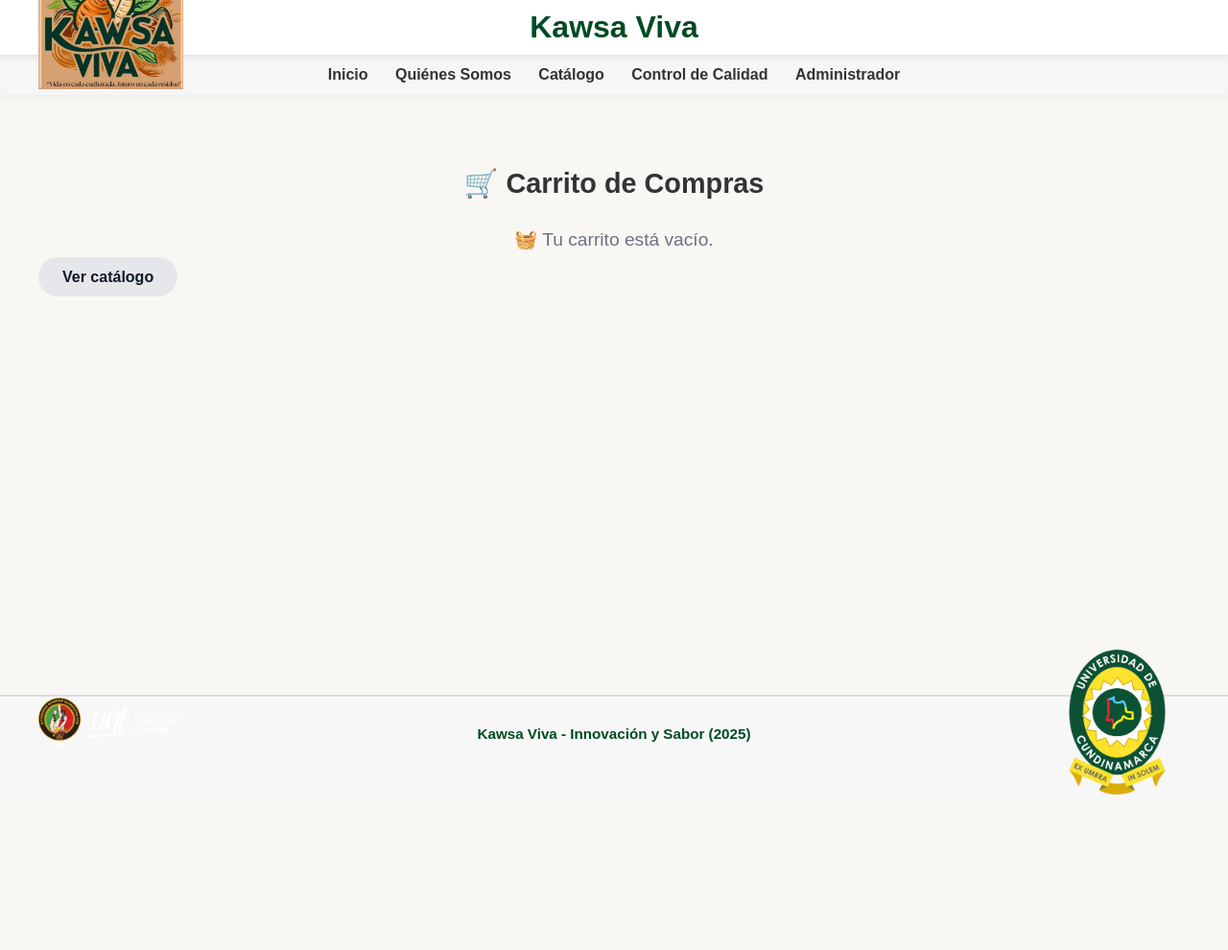
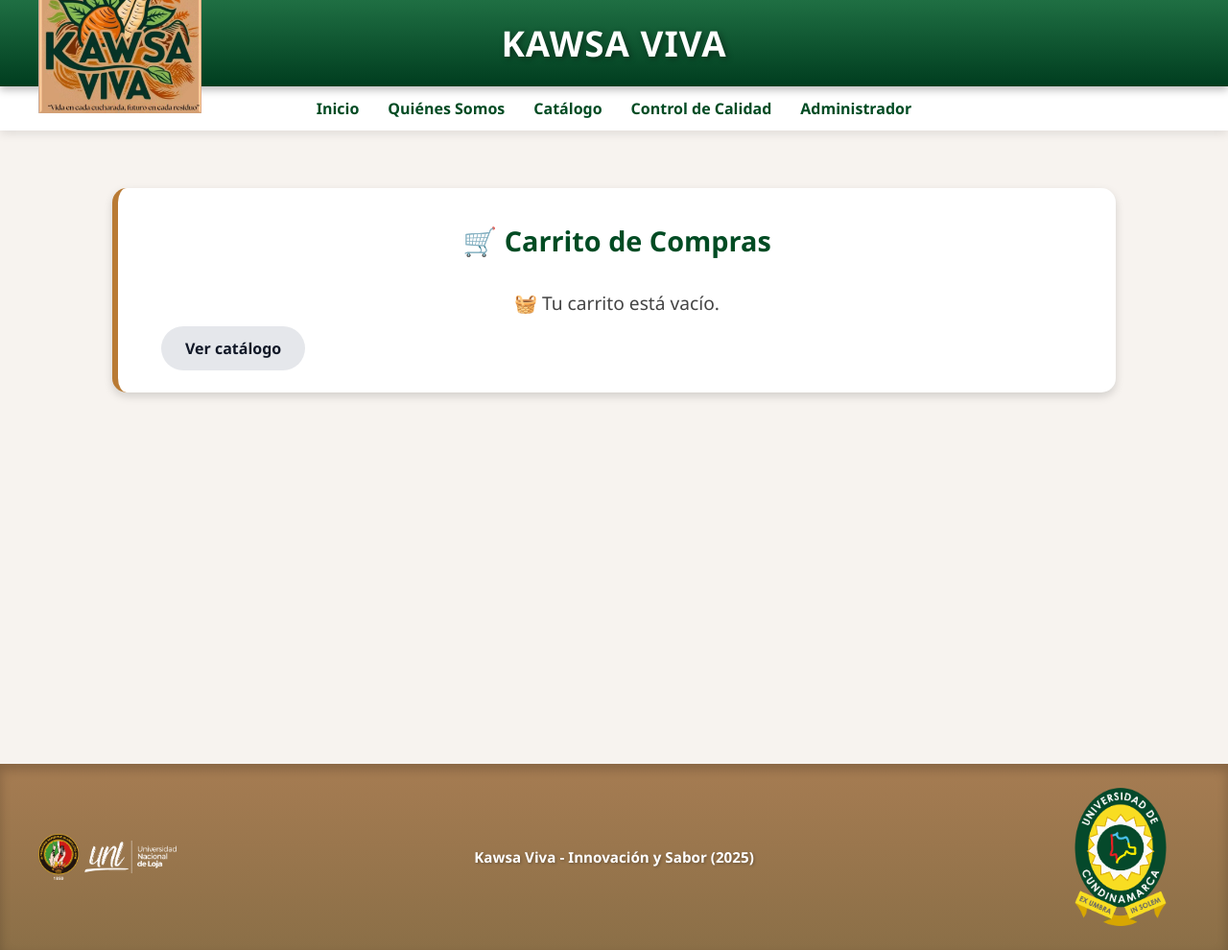
Before and after one commit to edison-agudelo/proyecto-final-ML, a Flask app: page /carrito in a window 1280 px wide. Shown: the whole page at 96% size. Before the commit the page ends 828 px from the top, so only its background shows below. Run offline with Flask 3, Linux system fonts and the light colour scheme; some libraries are stand-ins or nearby versions.

Commit message:
Update .gitignore, app.py, requirements.txt, base.html, inicio.html, cnn_entrenar.py, and render.yaml for improved functionality and organization

```diff
--- a/app.py
+++ b/app.py
@@ -1,6 +1,7 @@
 import os
 import base64
 import pickle
+import json
 import numpy as np
 from io import BytesIO
 from PIL import Image
@@ -32,6 +33,7 @@
 UPLOAD_FOLDER = os.path.join('static', 'img')
 app.config['UPLOAD_FOLDER'] = UPLOAD_FOLDER
 ALLOWED_EXTENSIONS = {'png', 'jpg', 'jpeg', 'gif'}
+
 
 def allowed_file(filename: str) -> bool:
     return '.' in filename and filename.rsplit('.', 1)[1].lower() in ALLOWED_EXTENSIONS
@@ -120,7 +122,14 @@
     pedidos = cur.fetchall()
     cur.close()
 
-    return render_template('dashboard.html', productos=productos, pedidos=pedidos)
+    # 📊 Leer métricas del modelo CNN
+    metrics_path = os.path.join('ml_models', 'training_metrics.json')
+    metrics = {}
+    if os.path.exists(metrics_path):
+        with open(metrics_path, 'r') as f:
+            metrics = json.load(f)
+
+    return render_template('dashboard.html', productos=productos, pedidos=pedidos, metrics=metrics)
 
 
 # =======================================================
@@ -338,8 +347,9 @@
                     img = img.resize((128, 128))
                     img_array = np.array(img) / 255.0
                     img_array = np.expand_dims(img_array, axis=0)
-                    prediccion = float(cnn_model.predict(img_array)[0][0])
-                    resultado_cnn = "✅ Buena calidad" if prediccion >= 0.5 else "❌ Mala calidad"
+                    prediccion = cnn_model.predict(img_array)
+                    clase = np.argmax(prediccion)
+                    resultado_cnn = f"✅ Clase predicha: {clase}"
                 except Exception as e:
                     resultado_cnn = f"⚠ Error procesando imagen: {e}"
 
--- a/requirements.txt
+++ b/requirements.txt
@@ -1,15 +1,10 @@
-# --- Framework principal ---
 Flask==3.0.3
 Flask-MySQLdb==2.0.0
 mysqlclient==2.2.0
 gunicorn==21.2.0
-
-# --- Machine Learning ---
 numpy==1.26.4
 pandas==1.5.3
 scikit-learn==1.3.2
 tensorflow==2.15.0
 Pillow==10.2.0
-
-# --- Utilidades adicionales ---
 Werkzeug==3.0.3
--- a/templates/base.html
+++ b/templates/base.html
@@ -4,97 +4,121 @@
     <meta charset="UTF-8">
     <meta name="viewport" content="width=device-width, initial-scale=1.0">
     <title>{{ title if title else "Kawsa Viva - Innovación Alimentaria" }}</title>
-    <link rel="stylesheet" href="{{ url_for('static', filename='css/style.css') }}">
 
     <style>
         /* =========================================================
-           🔹 ESTILO GENERAL DEL ENCABEZADO
+           🎨 PALETA DE COLORES CORPORATIVA
+        ========================================================= */
+        :root {
+            --verde-oscuro: #003d1f;
+            --verde-principal: #004b23;
+            --verde-claro: #1f6f43;
+            --dorado: #b97a34;
+            --fondo-claro: #f7f3ef;
+            --marron-footer: #8b6f47;
+        }
+
+        body {
+            background-color: var(--fondo-claro);
+            color: #333;
+            font-family: 'Segoe UI', Tahoma, Geneva, Verdana, sans-serif;
+            margin: 0;
+            padding: 0;
+        }
+
+        /* =========================================================
+           🔹 ENCABEZADO CON DEGRADADO
         ========================================================= */
         header {
+            position: relative;
             display: flex;
             align-items: center;
             justify-content: center;
-            position: relative;
-            padding: 10px 40px;
-            background-color: #ffffff;
-            box-shadow: 0 2px 8px rgba(0,0,0,0.1);
+            background: linear-gradient(to bottom, var(--verde-claro), var(--verde-oscuro));
+            color: #fff;
+            padding: 20px 0;
+            box-shadow: 0 4px 8px rgba(0,0,0,0.25);
         }
 
         header img.logo {
             position: absolute;
             left: 40px;
-            width: 4cm;
-            height: 4cm;
+            width: 4.5cm;
+            height: auto;
             object-fit: contain;
         }
 
         header h1 {
-            font-size: 2rem;
-            font-weight: 700;
-            color: #004b23;
+            font-size: 2.3rem;
+            font-weight: bold;
+            letter-spacing: 1px;
+            text-transform: uppercase;
+            text-align: center;
             margin: 0;
-            text-align: center;
+            text-shadow: 2px 2px 6px rgba(0,0,0,0.4);
         }
 
         /* =========================================================
            🔹 NAVBAR
         ========================================================= */
         nav {
-            text-align: center;
-            background: #F6F6F6;
+            display: flex;
+            justify-content: center;
+            align-items: center;
+            background-color: #ffffff;
             padding: 12px 0;
-            margin-bottom: 25px;
-            box-shadow: 0 2px 6px rgba(0,0,0,0.05);
+            flex-wrap: wrap;
+            box-shadow: 0 3px 10px rgba(0,0,0,0.1);
         }
 
         nav a {
-            margin: 0 12px;
+            color: var(--verde-principal);
             text-decoration: none;
-            color: #333;
             font-weight: 600;
+            margin: 0 15px;
             transition: color 0.3s ease;
         }
 
         nav a:hover {
-            color: #b97a34;
+            color: var(--dorado);
         }
 
-        /* =========================================================
-           🔹 DROPDOWN ADMIN
-           ========================================================= */
+        /* 🔸 Dropdown */
         .dropdown {
+            position: relative;
             display: inline-block;
-            position: relative;
         }
 
         .dropbtn {
             background: none;
             border: none;
+            color: var(--verde-principal);
             font-weight: 600;
             cursor: pointer;
-            color: #333;
+            font-size: 1rem;
         }
 
         .dropdown-content {
             display: none;
             position: absolute;
-            background: white;
-            box-shadow: 0 3px 10px rgba(0,0,0,0.15);
+            background-color: #fff;
+            box-shadow: 0 2px 10px rgba(0,0,0,0.2);
             min-width: 180px;
+            border-radius: 8px;
             right: 0;
-            border-radius: 8px;
-            z-index: 10;
+            z-index: 5;
         }
 
         .dropdown-content a {
+            color: #333;
+            text-decoration: none;
+            padding: 10px;
             display: block;
-            padding: 10px;
-            text-decoration: none;
-            color: #333;
+            font-weight: 500;
         }
 
         .dropdown-content a:hover {
-            background: #f1f1f1;
+            background-color: #f2f2f2;
         }
 
         .dropdown:hover .dropdown-content {
@@ -102,47 +126,77 @@
         }
 
         /* =========================================================
-           🔹 CONTENIDO
+           🔹 CONTENIDO PRINCIPAL
         ========================================================= */
         main {
             min-height: 70vh;
-            padding: 20px;
+            padding: 30px;
+        }
+
+        .contenido-cartica {
+            background-color: #fff;
+            border-radius: 15px;
+            padding: 35px 45px;
+            margin: 30px auto;
+            max-width: 950px;
+            box-shadow: 0 4px 10px rgba(0,0,0,0.15);
+            border-left: 6px solid var(--dorado);
+        }
+
+        .contenido-cartica h2 {
+            color: var(--verde-principal);
+            margin-top: 0;
+        }
+
+        .contenido-cartica p {
+            line-height: 1.7;
+            color: #444;
         }
 
         /* =========================================================
-           🔹 PIE DE PÁGINA CON LOGOS
+           🔹 PIE DE PÁGINA (DEGRADADO + RELIEVE)
         ========================================================= */
         footer {
+            background: linear-gradient(to bottom, #a67c52 0%, var(--marron-footer) 100%);
+            color: #fff;
+            text-align: center;
+            padding: 25px 0;
+            font-size: 0.95rem;
             position: relative;
-            text-align: center;
-            background-color: #f7f7f7;
-            color: #333;
-            padding: 30px 0 60px;
-            font-size: 0.95em;
-            border-top: 2px solid #ddd;
+            width: 100%;
+            margin-top: 40px;
+            box-shadow: inset 0 6px 12px rgba(0,0,0,0.2);
         }
 
-        footer img.footer-logo {
-            width: 4cm;
-            height: 4cm;
-            position: absolute;
-            bottom: 5px;
-            object-fit: contain;
-            opacity: 0.95;
+        .footer-content {
+            max-width: 1200px;
+            margin: 0 auto;
+            display: flex;
+            justify-content: space-between;
+            align-items: center;
+            padding: 0 40px;
         }
 
-        footer img.footer-left {
-            left: 40px;
+        .footer-content p {
+            flex-grow: 1;
+            text-align: center;
+            margin: 0;
+            font-weight: 600;
+            color: #fff;
+            text-shadow: 1px 1px 3px rgba(0,0,0,0.3);
         }
 
-        footer img.footer-right {
-            right: 40px;
+        .footer-logo {
+            width: 3.8cm;
+            height: 3.8cm;
+            object-fit: contain;
+            opacity: 0.97;
+            transition: transform 0.3s ease, opacity 0.3s ease;
         }
 
-        footer p {
-            margin: 0;
-            font-weight: 600;
-            color: #004b23;
+        .footer-logo:hover {
+            transform: scale(1.08);
+            opacity: 1;
         }
 
         /* =========================================================
@@ -156,15 +210,36 @@
 
         .alert {
             padding: 10px 20px;
-            margin-bottom: 10px;
             border-radius: 5px;
             display: inline-block;
+            margin-bottom: 10px;
         }
 
         .alert.success { background: #d4edda; color: #155724; }
         .alert.danger  { background: #f8d7da; color: #721c24; }
         .alert.info    { background: #d1ecf1; color: #0c5460; }
         .alert.warning { background: #fff3cd; color: #856404; }
+
+        /* =========================================================
+           📱 RESPONSIVE DESIGN
+        ========================================================= */
+        @media (max-width: 992px) {
+            header img.logo {
+                left: 20px;
+                width: 3.5cm;
+            }
+
+            .footer-content {
+                flex-direction: column;
+                gap: 10px;
+                padding: 10px;
+            }
+
+            .footer-logo {
+                width: 3cm;
+                height: 3cm;
+            }
+        }
     </style>
 </head>
 
@@ -179,14 +254,13 @@
     </header>
 
     <!-- =========================================================
-         🔹 NAVEGACIÓN
+         🔹 NAVBAR
     ========================================================= -->
     <nav>
         <a href="{{ url_for('inicio') }}">Inicio</a>
         <a href="{{ url_for('quienes') }}">Quiénes Somos</a>
         <a href="{{ url_for('catalogo') }}">Catálogo</a>
         <a href="{{ url_for('prediccion') }}">Control de Calidad</a>
-
 
         {% if session.get('logueado') %}
         <div class="dropdown">
@@ -203,7 +277,7 @@
     </nav>
 
     <!-- =========================================================
-         🔹 CONTENIDO DINÁMICO
+         🔹 CONTENIDO PRINCIPAL
     ========================================================= -->
     <main>
         {% with messages = get_flashed_messages(with_categories=true) %}
@@ -216,16 +290,20 @@
             {% endif %}
         {% endwith %}
 
+        <div class="contenido-cartica">
             {% block content %}{% endblock %}
+        </div>
     </main>
 
     <!-- =========================================================
          🔹 PIE DE PÁGINA
     ========================================================= -->
     <footer>
-        <img src="{{ url_for('static', filename='img/UNL.png') }}" alt="Logo UNL" class="footer-logo footer-left">
+        <div class="footer-content">
+            <img src="{{ url_for('static', filename='img/UNL.png') }}" alt="Logo UNL" class="footer-logo">
             <p>Kawsa Viva - Innovación y Sabor (2025)</p>
-        <img src="{{ url_for('static', filename='img/ucun.png') }}" alt="Logo UCUN" class="footer-logo footer-right">
+            <img src="{{ url_for('static', filename='img/ucun.png') }}" alt="Logo UCUN" class="footer-logo">
+        </div>
     </footer>
 
 </body>
```
Also changed, not shown: cnn_entrenar.py (added, +96 -0 lines), render.yaml (added, +15 -0 lines), templates/inicio.html (+109 -29 lines), 1 other file. Lines whose indentation alone changed are shown as unchanged.
